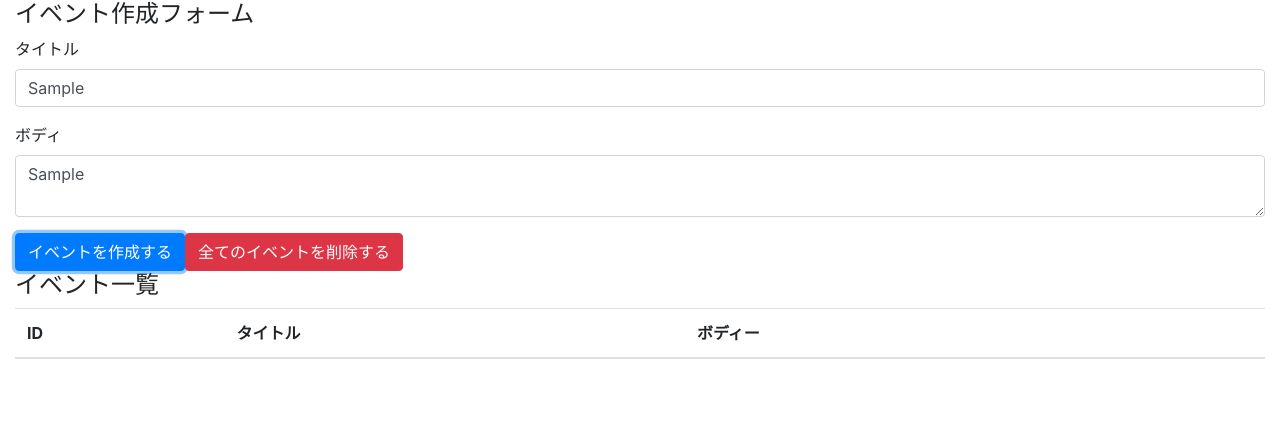
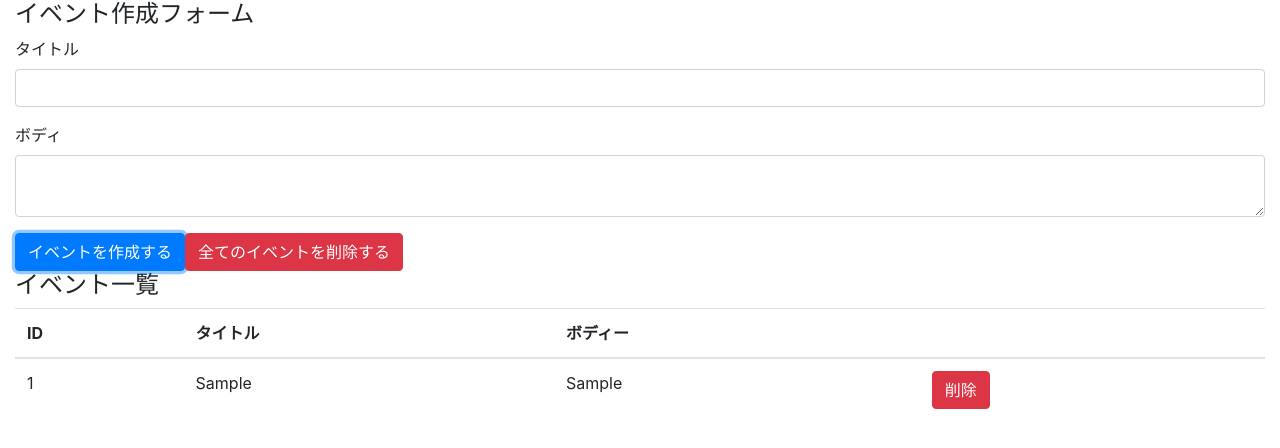
Before and after one commit to AtsushiHayasaka/hamu-react-review, a React (Create React App) app: page / in a window 1280 px wide. Both pictures are taken after typing "Sample", "Sample" into the empty fields and a click on the button "イベントを作成する". Shown: the top 448 px of the page. Built offline with nearby package versions, Linux system fonts and the light colour scheme.

Commit message:
削除も結構自分で実装できた。コンポーネントの作り方、分け方をもう少し学べたらいいな。

```diff
--- a/src/components/App.js
+++ b/src/components/App.js
@@ -1,4 +1,5 @@
-import React, { useState, useReducer } from 'react';
+import React, { useState, useReducer, useEffect } from 'react';
+import Event from './Event';
 import reducer from '../reducers';
 import 'bootstrap/dist/css/bootstrap.min.css';
 
@@ -8,14 +9,29 @@ const App = () => {
   const [title, setTitle] = useState('');
   const [body, setBody] = useState('');
 
-  console.log(state);
+  useEffect(() => {
+    console.log({ state });
+  }, [state]);
+
   const addEvent = (e) => {
     e.preventDefault();
-
+    if (title === '' || body === '') {
+      return;
+    }
     dispatch({
       type: 'CREATE_EVENT',
       title,
       body,
+    });
+
+    setTitle('');
+    setBody('');
+  };
+
+  const deleteAllEvents = (e) => {
+    e.preventDefault();
+    dispatch({
+      type: 'DELETE_ALL_EVENTS',
     });
   };
 
@@ -46,7 +62,9 @@ const App = () => {
         <button className="btn btn-primary" onClick={addEvent}>
           イベントを作成する
         </button>
-        <button className="btn btn-danger">全てのイベントを削除する</button>
+        <button className="btn btn-danger" onClick={deleteAllEvents}>
+          全てのイベントを削除する
+        </button>
       </form>
 
       <h4>イベント一覧</h4>
@@ -59,7 +77,11 @@ const App = () => {
             <th></th>
           </tr>
         </thead>
-        <tbody></tbody>
+        <tbody>
+          {state.map((event, index) => (
+            <Event key={index} event={event} dispatch={dispatch} />
+          ))}
+        </tbody>
       </table>
     </div>
   );
--- /dev/null
+++ b/src/components/Event.js
@@ -0,0 +1,25 @@
+import React from 'react';
+
+const Event = ({ event, dispatch }) => {
+  const id = event.id;
+  const handleClickDeleteButton = () => {
+    dispatch({
+      type: 'DELETE_EVENT',
+      id,
+    });
+  };
+  return (
+    <tr>
+      <td>{id}</td>
+      <td>{event.title}</td>
+      <td>{event.body}</td>
+      <td>
+        <button className="btn btn-danger" onClick={handleClickDeleteButton}>
+          削除
+        </button>
+      </td>
+    </tr>
+  );
+};
+
+export default Event;
--- a/src/reducers/index.js
+++ b/src/reducers/index.js
@@ -1,27 +1,14 @@
-import React from 'react';
-
-// 流れ
-// タイトル入力
-// ボディ入力
-// ボタン(addEvent)押下→dispatch
-// stateがイベント一覧へ
-// action =  {
-//   type: 'CREATE_EVENT',
-//   title,
-//   id,
-//   body,
-//   events = [...state, {id, title, body}]
-// }
-
 const events = (state = [], action) => {
   switch (action.type) {
     case 'CREATE_EVENT':
       const event = { title: action.title, body: action.body };
       const length = state.length;
-      const id = length === 0 ? 1 : state[length - 1].id;
+      const id = length === 0 ? 1 : state[length - 1].id + 1;
       return [...state, { id, ...event }];
     case 'DELETE_EVENT':
-      return state;
+      const deleteId = action.id;
+      return state.filter((event) => event.id !== deleteId);
+
     case 'DELETE_ALL_EVENTS':
       return [];
     default:
```
